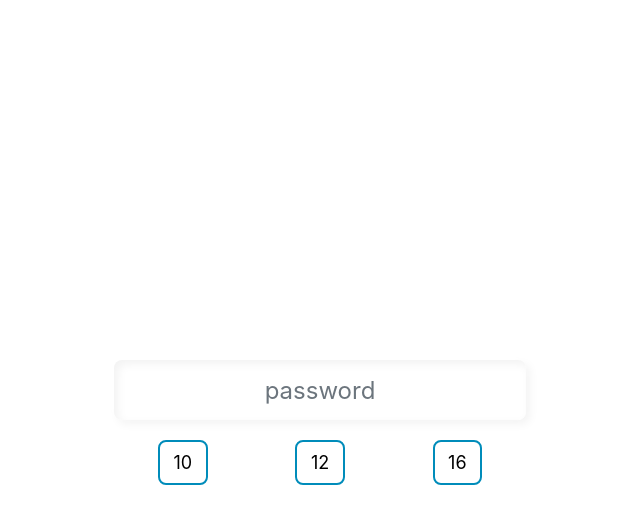
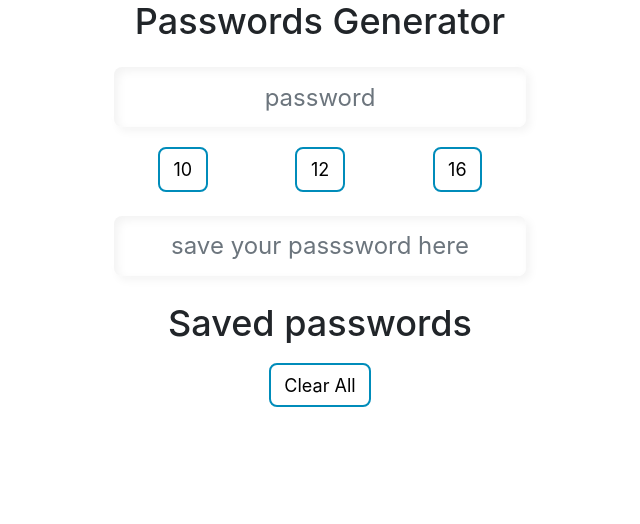
Before and after one commit to ganushkevychv/passwordGenerator, a Gatsby site: page / in a window 1280 px wide. Shown: the whole page, without its empty margins (320-960 px from the left). Built offline with nearby package versions, Linux system fonts and the light colour scheme; Gatsby itself is replaced by a stand-in of ours.

Commit message:
frontend part of todo list added to project

```diff
--- a/src/components/input.js
+++ b/src/components/input.js
@@ -3,6 +3,7 @@ import {
   Button,
   Input
 } from "reactstrap"
+import Todo from "../components/todo"
 import 'bootstrap/dist/css/bootstrap.min.css';
 
 const InputComponent = (props) => {
@@ -53,7 +54,8 @@ let styleBtn = {
     justifyContent:"space-around",
 }
   return (
-    <div className="box" >
+    <div className="boxPass" >
+    <h2>Passwords Generator</h2>
     <Input type="text" id="password" readOnly="" placeholder="password" />
     <div style={boxBtn}>
 
@@ -62,6 +64,7 @@ let styleBtn = {
       <Button style={styleBtn} onClick={getPasswordTwo} >16</Button>
 
       </div>
+      <Todo/>
     </div>
   )
 }
--- a/src/components/layout.css
+++ b/src/components/layout.css
@@ -630,16 +630,16 @@ pre tt:after {
 }
 
 /*password project*/
-.box {
+.boxPass, .boxTodo {
   position: relative;
   width: auto;
 }
-.box input {
+.boxPass input, .boxTodo input {
   position: relative;
   width: 100%;
   height: 60px;
   border: none;
-  margin: 45vh 0 20px;
+  margin: 3vh 0 20px;
   outline: none;
   padding: 0 20px;
   font-size: 24px;
@@ -651,7 +651,7 @@ pre tt:after {
   inset -4px -4px 10px rgba(255,255,255,1),
   4px 4px 10px rgba(0,0,0,0.05);
 }
-.box input::placeholder {
+.boxPass, .boxTodo input::placeholder {
   text-align: center;
 }
 input {
--- /dev/null
+++ b/src/components/todo.js
@@ -0,0 +1,34 @@
+import React from "react"
+import {
+  Button,
+  Input
+} from "reactstrap"
+
+const Todo = (props) => {
+    let boxBtn = {
+        display:"flex",
+        justifyContent:"space-around",
+        alignItems:"center",
+        }
+        let styleBtn = {
+            color: "black",
+            backgroundColor: "white",
+            borderRadius:"8px",
+            border:"2px solid #008CBA",
+            justifyContent:"space-around",
+        }
+    return (
+        <div className="boxTodo" >
+        <form>
+        <Input type="text" id="password" readOnly="" placeholder="save your passsword here" />
+        </form>
+        <h2>Saved passwords</h2>
+        <ul></ul>
+        <div style={boxBtn}>
+
+          <Button style={styleBtn}>Clear All</Button>
+          </div>
+        </div>
+    )
+}
+export default Todo;
```
